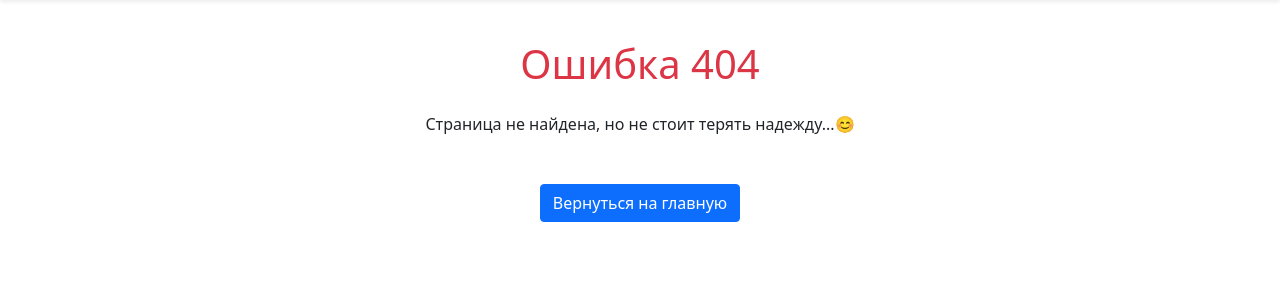
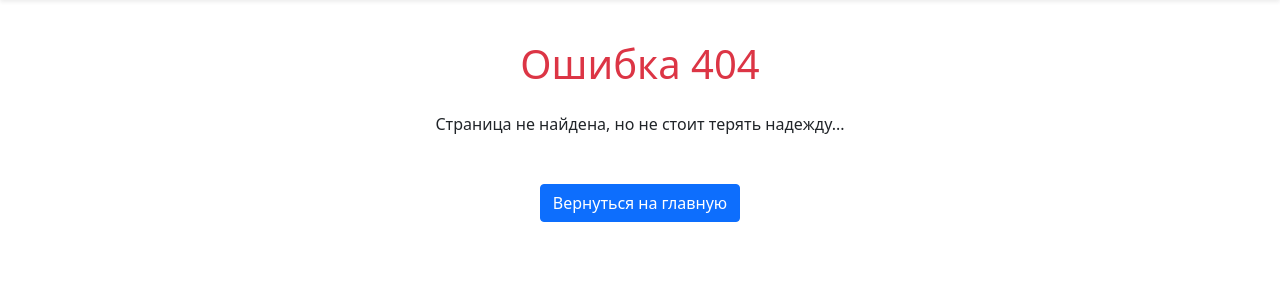
Before and after one commit to pullveryzator/yacut, a Flask app: template yacut/templates/404.html in a window 1280 px wide. Shown: the part 56-362 px from the top of the page. Run offline with Flask 3, Linux system fonts and the light colour scheme; the template is opened without the code that fills it, so the values that code supplies are empty; some libraries are stand-ins or nearby versions.

Commit message:
remove smile_face from 404.html Changes to be committed: 	modified:   yacut/templates/404.html

```diff
--- a/yacut/templates/404.html
+++ b/yacut/templates/404.html
@@ -3,7 +3,7 @@
 {% block content %}
 <section class="container my-5 px-4 text-center">
   <h1 class="text-danger">Ошибка 404</h1>
-    <p class="my-4">Страница не найдена, но не стоит терять надежду...😊</p>
+    <p class="my-4">Страница не найдена, но не стоит терять надежду...</p>
     <a href="{{ url_for('index_view') }}" class="btn btn-primary mt-4">Вернуться на главную</a>
 </section>
 {% endblock %}
```
